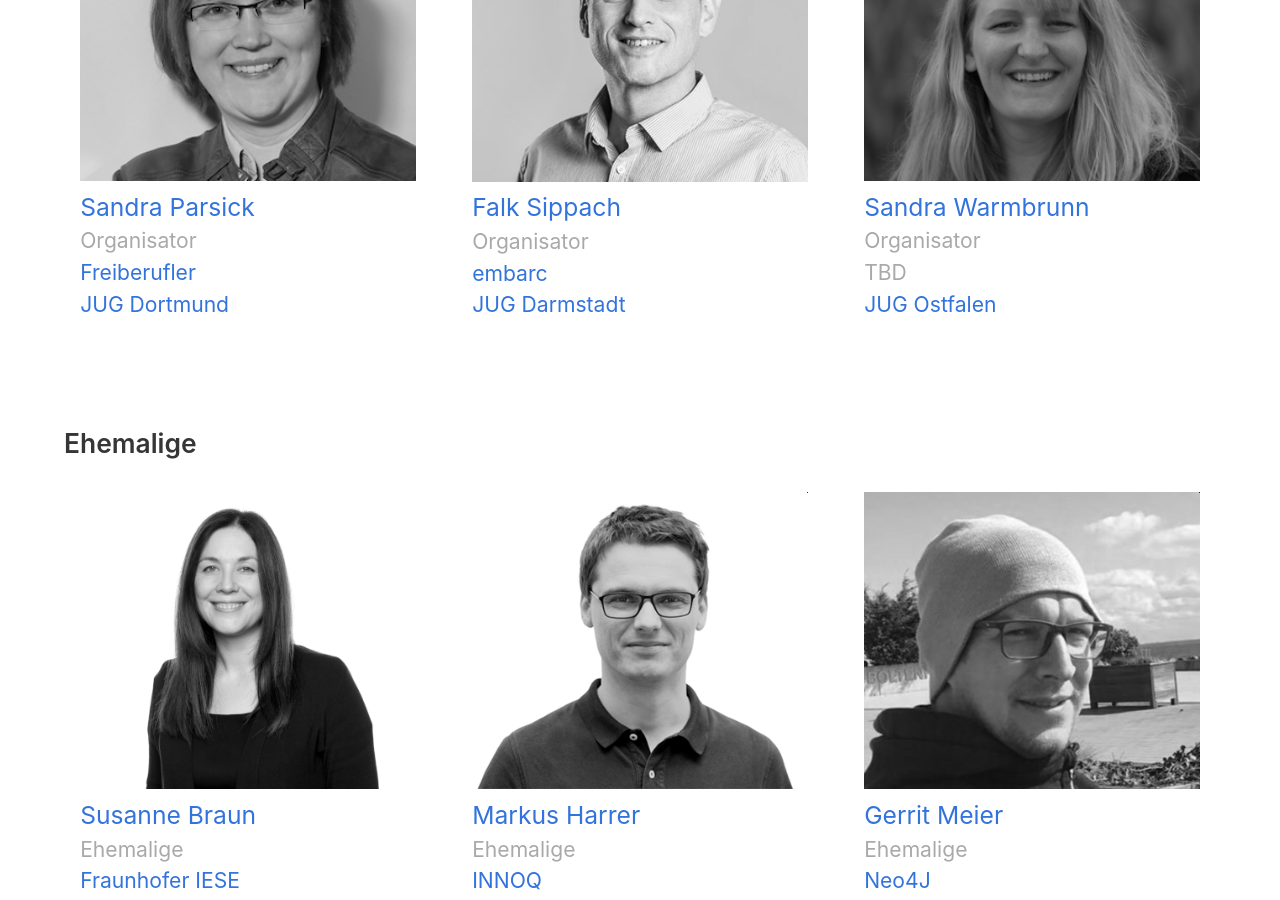
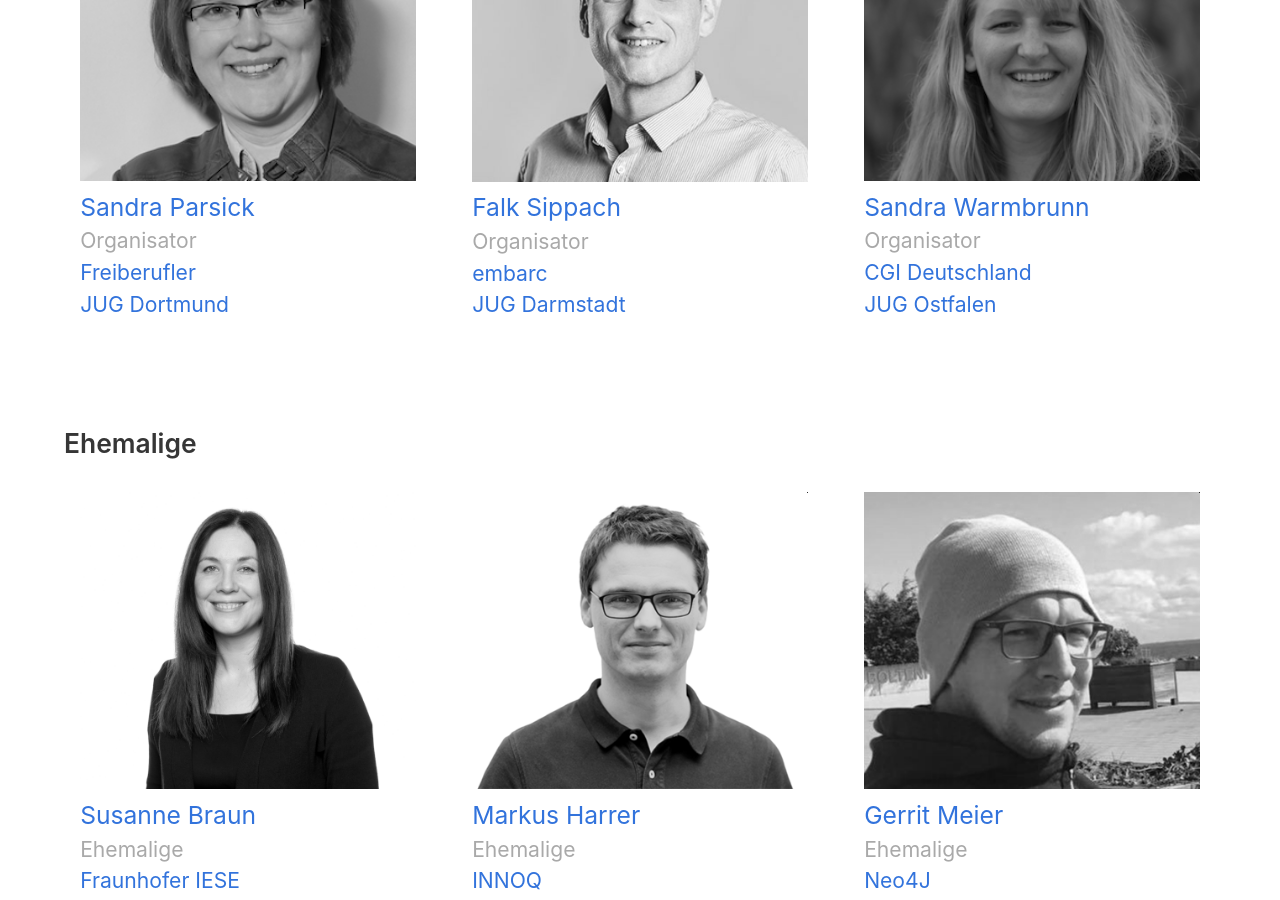
Before and after one commit to CyberLandConf/CyberLandConf.github.io, a Jekyll site: the page built from pages/about.md, in a window 1280 px wide and 900 px high, scrolled down 886 px. Built offline with Jekyll 4.4.1, drawn with Linux system fonts in a browser that asks for light colours.

Commit message:
add sandra warmbrunn company

```diff
--- a/_data/orga.yml
+++ b/_data/orga.yml
@@ -90,8 +90,8 @@
 - id: sandra-warmbrunn
   firstName: Sandra
   lastName: Warmbrunn
-  job: TBD
-  jobUrl:
+  job: CGI Deutschland
+  jobUrl: https://www.cgi.com/de/de
   jug: JUG Ostfalen
   jugUrl: https://www.jug-ostfalen.de
   role: Organisator
```
